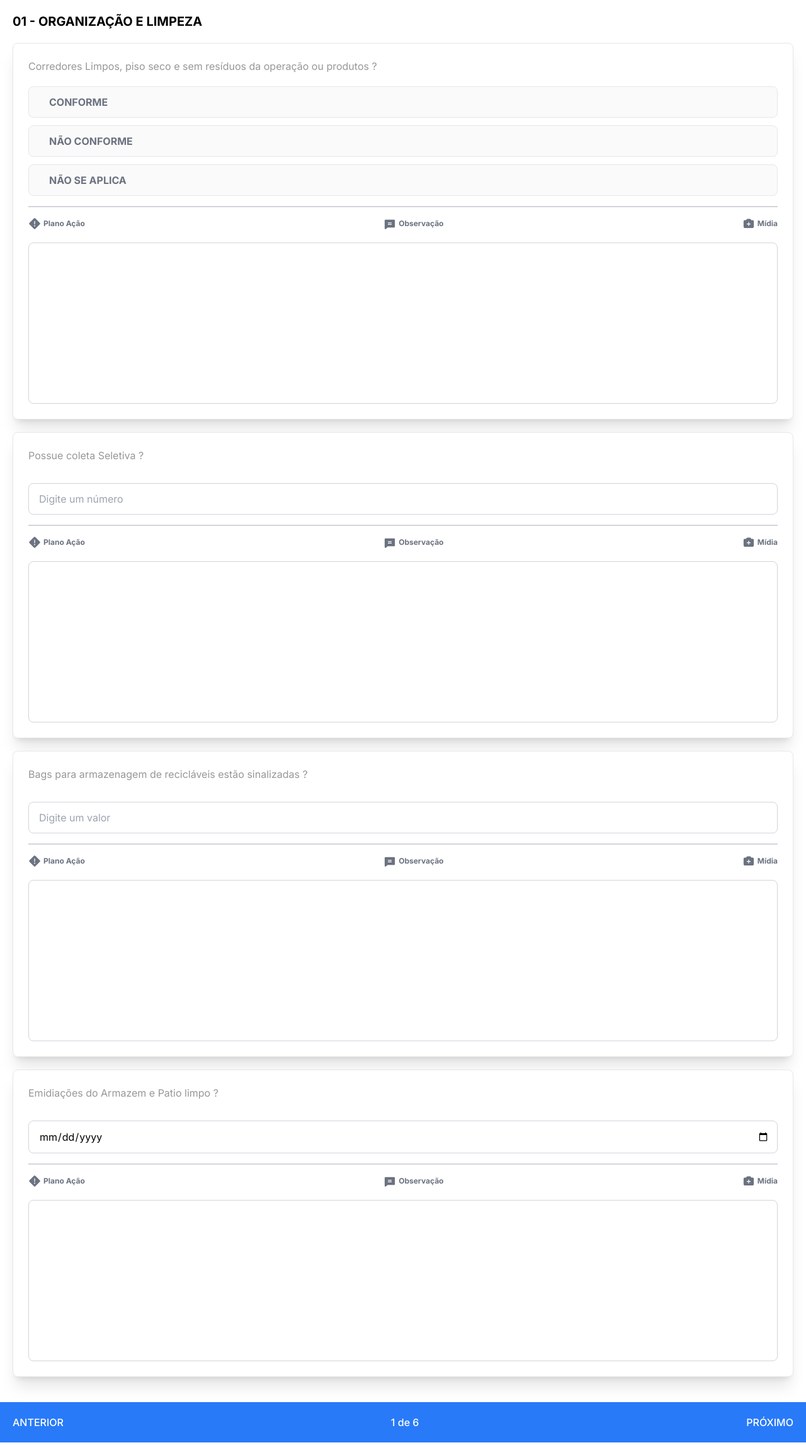
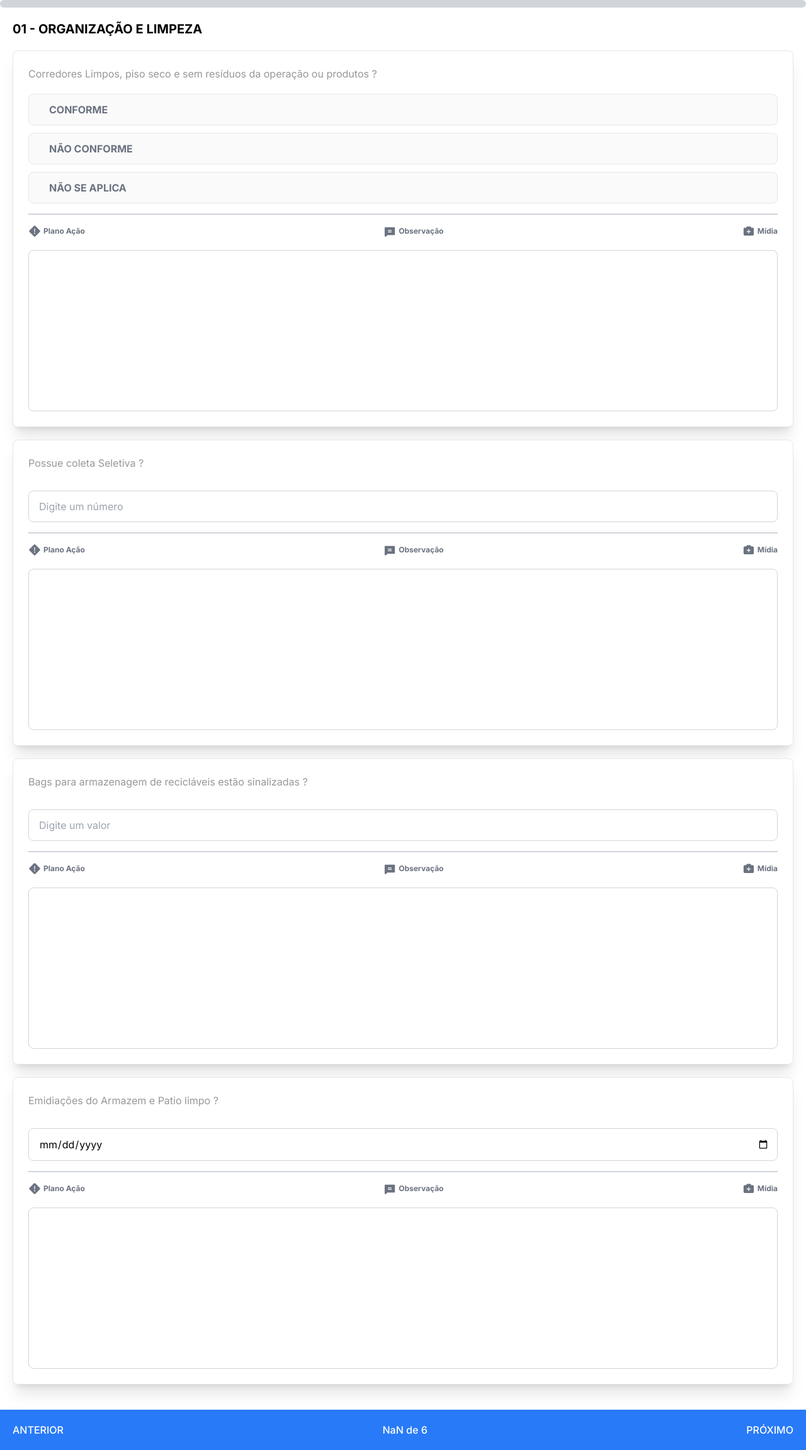
Before and after one commit to comandoDev/applycheck-web, a Next.js app: page /auth/forms/fill in a window 1280 px wide. Shown: the whole page at 63% size. Built offline with nearby package versions, Linux system fonts and the light colour scheme; no server answers; sample sign-in values are in the browser's storage.

Commit message:
ProgresBar Component and add Smooth Scroll behavior

```diff
--- a/src/app/auth/forms/(routes)/(menu)/init/page.tsx
+++ b/src/app/auth/forms/(routes)/(menu)/init/page.tsx
@@ -14,7 +14,8 @@ const Init = () => {
     const formContext = useForm()
 
     useEffect(() => {
-        if (formContext?.lastReachedStep) return router.push('/auth/forms/fill')
+        console.log(formContext?.lastReachedStep)
+        if (formContext?.lastReachedStep! >= 0) return router.push('/auth/forms/fill')
 
         const formId = searchParams.get('formId')
 
--- a/src/app/auth/forms/(routes)/fill/page.tsx
+++ b/src/app/auth/forms/(routes)/fill/page.tsx
@@ -6,6 +6,7 @@ import { IFormStep } from "@/interfaces/Form"
 import QuestionBox from "../../components/QuestionBox"
 import FormFooter from "../../components/FormFooter"
 import { useRouter } from "next/navigation"
+import ProgressBar from "../../components/ProgressBar"
 
 const fill = () => {
     const formContext = useForm()
@@ -15,19 +16,25 @@ const fill = () => {
     const [step, setStep] = useState<IFormStep>()
 
     useEffect(() => {
+        window.scrollTo({
+            top: 0,
+            behavior: 'smooth'
+        })
+
         if (!formContext?.form) return router.push('/auth/forms')
 
-        setStep(formContext?.form?.steps[formContext.lastReachedStep])
+        setStep(formContext?.form?.steps[formContext.lastReachedStep || 0])
 
         formContext?.setCurrentStep({
             fields: [],
-            order: formContext?.form?.steps[formContext.lastReachedStep]!.order!,
-            title: formContext?.form?.steps[formContext.lastReachedStep]!.title!
+            order: formContext?.form?.steps[formContext.lastReachedStep || 0]!.order!,
+            title: formContext?.form?.steps[formContext.lastReachedStep || 0]!.title!
         })
     }, [formContext?.lastReachedStep])
 
     return (
         <>
+            <ProgressBar percentage={((formContext?.lastReachedStep || 0)/formContext?.form?.totalSteps!) * 100} />
             <div className="p-5">
                 <h1 className="font-bold text-xl mb-5">{step?.title}</h1>
                 { step?.fields.map(field =>(<QuestionBox field={field} key={field.key}/>) ) }
--- a/src/app/auth/forms/components/FormBox.tsx
+++ b/src/app/auth/forms/components/FormBox.tsx
@@ -5,6 +5,7 @@ import { ArrowCircleRight } from "@phosphor-icons/react"
 import Link from "next/link"
 import { useForm } from "../hooks/useForm"
 import { useEffect, useState } from "react"
+import ProgressBar from "./ProgressBar"
 
 interface IFromBoxProps {
     id: string
@@ -23,10 +24,10 @@ const FormBox = ({
 }: IFromBoxProps) => {
     const formContext = useForm()
 
-    const [percentage, setPercentage] = useState<number>(50)
+    const [percentage, setPercentage] = useState<number>(0)
 
     useEffect(() => {
-        if (formContext?.lastReachedStep) setPercentage(Math.ceil(((formContext?.lastReachedStep! / formContext?.form!.totalSteps! * 100)) / 10) * 10 )
+        if (formContext?.lastReachedStep) setPercentage(formContext?.lastReachedStep! / formContext?.form!.totalSteps! * 100)
     })
 
     const formBox = (
@@ -44,9 +45,7 @@ const FormBox = ({
                 { (inProgressId && inProgressId === id) && (
                     <div className="flex flex-col text-xs text-progress font-bold">
                     <span className="ml-1 mb-1">{formContext?.lastReachedStep} de {formContext?.form?.totalSteps}</span>
-                    <div className="w-full h-3 bg-gray-300 rounded-lg">
-                        <div className={`w-[${percentage}%] h-3 bg-progress rounded-lg`}></div>
-                    </div>
+                    <ProgressBar percentage={percentage} />
                 </div>
                 ) }
             </div>
--- /dev/null
+++ b/src/app/auth/forms/components/ProgressBar.tsx
@@ -0,0 +1,9 @@
+const ProgressBar = ({ percentage }: { percentage: number }) => {
+    return (
+        <div className="w-full h-3 bg-gray-300 rounded-lg">
+            <div className='h-3 bg-progress rounded-lg' style={{ width: `${percentage}%`}}></div>
+        </div>
+    )
+}
+
+export default ProgressBar
--- a/src/app/auth/forms/hooks/formContext.ts
+++ b/src/app/auth/forms/hooks/formContext.ts
@@ -7,7 +7,7 @@ export interface IFormContext {
     record?: IRecord
     setRecord: (record: IRecord) => void
     findFormById: (formId: string) => Promise<void>
-    lastReachedStep: number
+    lastReachedStep?: number
     setLastReachedStep: (lastReachedStep: number) => void
     currentStep?: IRecordStep
     setCurrentStep: (currentStep: IRecordStep) => void
--- a/src/app/auth/forms/hooks/useForm.tsx
+++ b/src/app/auth/forms/hooks/useForm.tsx
@@ -704,7 +704,7 @@ export const FormContextProvider = ({ children }: { children: ReactNode }) => {
     id: '8fa7633e-5ab4-4ff2-a470-1bd0ff284301'
   })
   const [record, setRecord] = useState<IRecord>()
-  const [lastReachedStep, setLastReachedStep] = useState<number>(0)
+  const [lastReachedStep, setLastReachedStep] = useState<number>()
   const [currentStep, setCurrentStep] = useState<IRecordStep>()
   const [filledFields, setFilledFields] = useState<Array<{ key: string, value: string }>>()
 
--- a/src/services/api.ts
+++ b/src/services/api.ts
@@ -4,7 +4,7 @@ import env from '@/config/env'
 import Storage from '@/utils/Storage'
 
 export const apiServer = axios.create({
-  baseURL: env.reactAppServer || 'http://10.0.12.193:4000'
+  baseURL: env.reactAppServer || 'http://10.0.12.210:4000'
 })
 
 const setBearerToken = (instance: AxiosInstance): void => {
```
